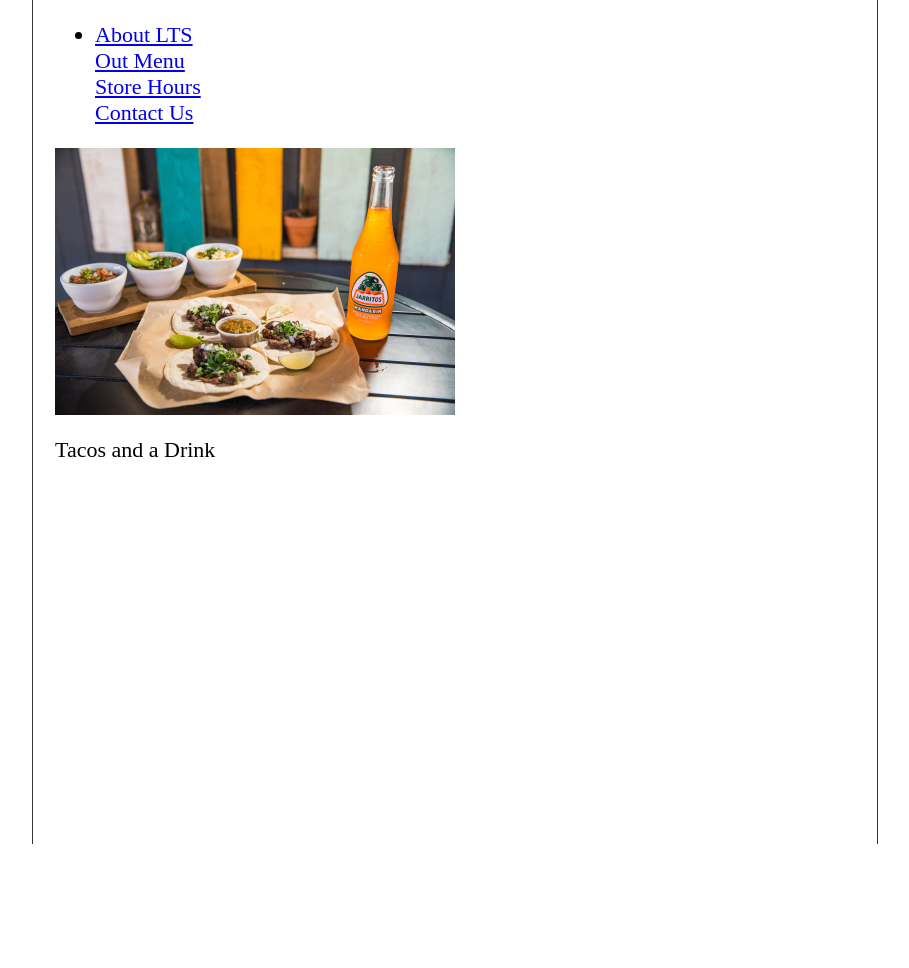
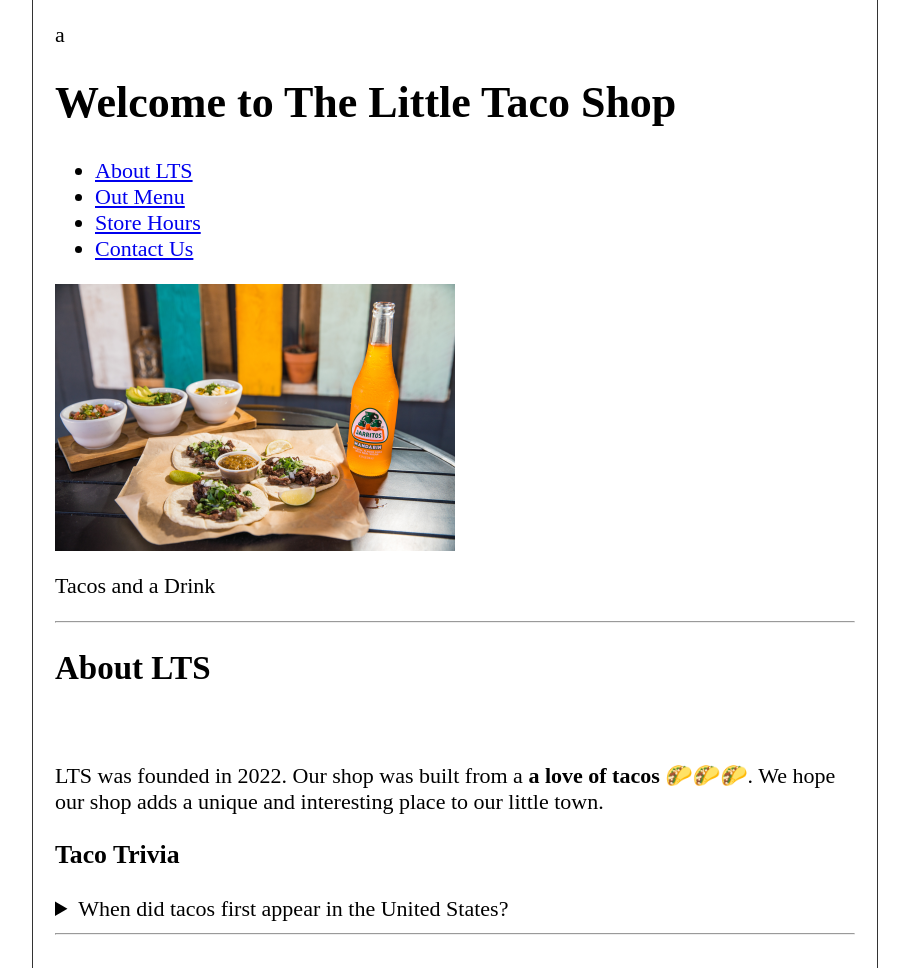
Before and after one commit to Christopher-Vu/Micro-Projects, a plain HTML site: page HTML Mini App/index.html in a window 1280 px wide. Shown: the whole page, without its empty margins (185-1094 px from the left). Before the commit the page ends 844 px from the top, so only its background shows below. Drawn offline with Linux system fonts and the light colour scheme.

Commit message:
Update index.html

```diff
--- a/HTML Mini App/index.html
+++ b/HTML Mini App/index.html
@@ -1,4 +1,4 @@
-<html lang="en">
+a<html lang="en">
 
     <head>
         <meta charset="UTF-8">
@@ -12,14 +12,22 @@
     </head>
 
     <body>
+        <h1>Welcome to The Little Taco Shop</h1>
+
         <header>
             <nav aria-label="navigation links">
                 <ul>
                     <li>
-                        <a href="#aboutLTS">About LTS</a><br>
-                        <a href="ourMenu">Out Menu</a><br>
-                        <a href="storeHours">Store Hours</a><br>
-                        <a href="contactUs">Contact Us</a><br>
+                        <a href="#aboutLTS">About LTS</a>
+                    </li>
+                    <li>
+                        <a href="ourMenu">Out Menu</a>
+                    </li>
+                    <li>
+                        <a href="storeHours">Store Hours</a>
+                    </li>
+                    <li>
+                        <a href="contactUs">Contact Us</a>
                     </li>
                 </ul>
             </nav>
@@ -27,5 +35,28 @@
             <img src="img/tacos_and_drink_400x267.png" alt="Taco and Drink">
             <p>Tacos and a Drink</p>
         </header>
+
+        <hr>
+
+        <section id="aboutLTS">
+            <h2>About LTS</h2>
+            <br>
+            <p>LTS was founded in 2022. Our shop was built from a <b>a love of tacos</b> 🌮🌮🌮. We hope
+            our shop adds a unique and interesting place to our little town.</p>
+
+            <h3>Taco Trivia</h3>
+            <details>
+                <summary>When did tacos first appear in the United States?</summary>
+                <p>1905</p>
+            </details>
+        </section>
+
+        <hr>
+
+        <section id="outMenu">
+            <table>
+
+            </table>
+        </section>
     </body>
 </html>
```
